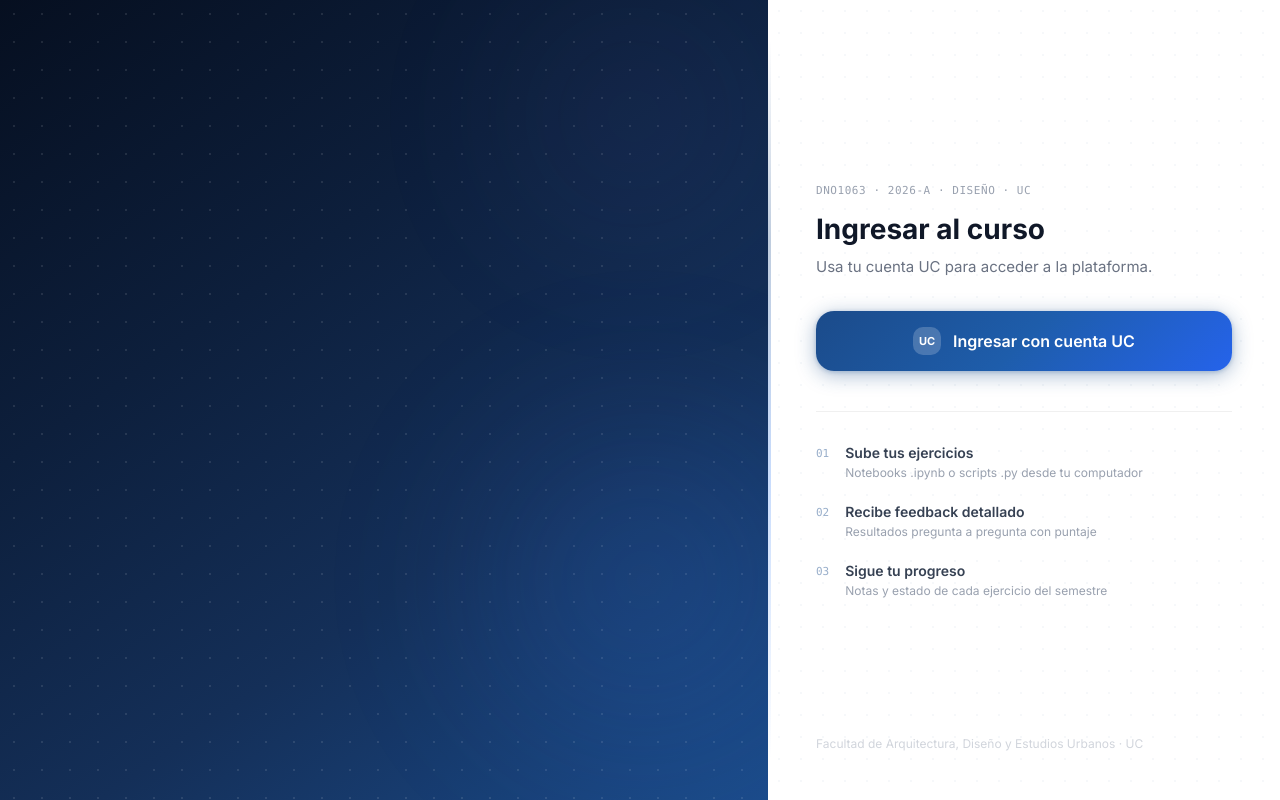
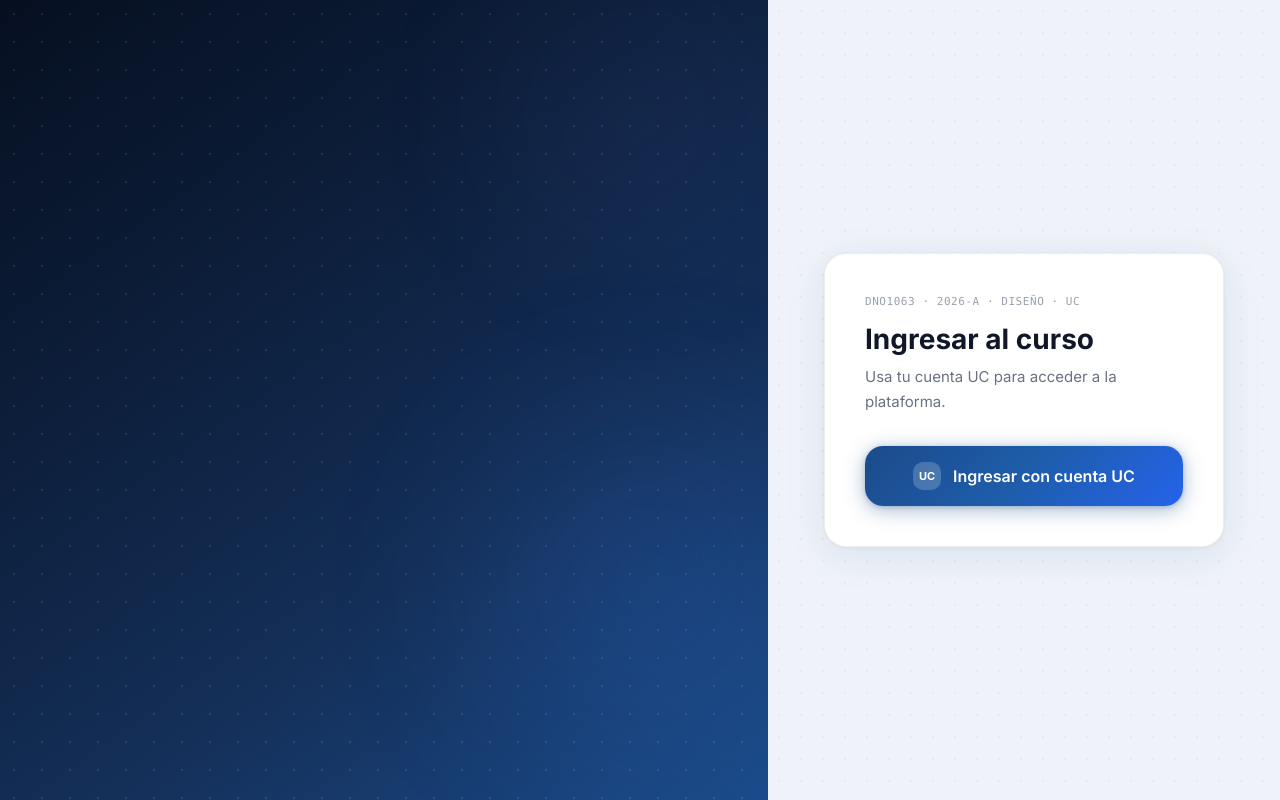
Before and after one commit to estardacs/pcomp-exercises, a Next.js app: page /login in a window 1280 px wide. Built offline with nearby package versions, Linux system fonts and the light colour scheme.

Commit message:
Login: card centrada en panel derecho, quita feature list y footer duplicado

```diff
--- a/app/login/page.tsx
+++ b/app/login/page.tsx
@@ -174,31 +174,30 @@ export default function LoginPage() {
       </div>
 
       {/* ══ PANEL DERECHO ══ */}
-      <div className="flex-1 flex flex-col relative overflow-hidden" style={{ background: '#ffffff' }}>
-
-        {/* Left accent stripe */}
-        <div className="absolute left-0 top-0 bottom-0 w-[3px]" style={{
-          background: 'linear-gradient(180deg, transparent 5%, #1B4B8A 30%, #3B82F6 60%, transparent 95%)',
-          opacity: 0.28,
-        }} />
+      <div className="flex-1 flex flex-col items-center justify-center relative overflow-hidden px-10"
+        style={{ background: '#EFF3F9' }}>
 
         {/* Subtle dot texture */}
         <div className="absolute inset-0 pointer-events-none" style={{
-          backgroundImage: 'radial-gradient(circle, rgba(27,75,138,0.04) 1px, transparent 1px)',
+          backgroundImage: 'radial-gradient(circle, rgba(27,75,138,0.055) 1px, transparent 1px)',
           backgroundSize: '22px 22px',
         }} />
 
         {/* Mobile header */}
-        <div className="lg:hidden relative z-10 px-8 pt-12 pb-8 text-center login-drift"
+        <div className="lg:hidden relative z-10 mb-8 text-center login-drift"
           style={{ animationDelay: '0.1s' }}>
           <h1 className="text-2xl font-bold text-gray-900">Pensamiento Computacional</h1>
           <p className="text-gray-500 text-sm mt-1">DNO1063 · 2026-A · Diseño · UC</p>
         </div>
 
-        {/* Main content */}
-        <div className="relative z-10 flex flex-col h-full px-12 py-12">
-          <div className="flex-1 flex flex-col justify-center">
-            <div className="login-drift w-full max-w-[420px]" style={{ animationDelay: '0.25s' }}>
+        {/* Card */}
+        <div className="relative z-10 login-drift w-full max-w-[400px] rounded-3xl px-10 py-10"
+          style={{
+            background: '#ffffff',
+            border: '1px solid rgba(0,0,0,0.07)',
+            boxShadow: '0 8px 40px rgba(27,75,138,0.1), 0 1px 4px rgba(0,0,0,0.06)',
+            animationDelay: '0.25s',
+          }}>
 
           <p className="text-[11px] font-mono text-gray-400 tracking-wider uppercase mb-3">
             DNO1063 · 2026-A · Diseño · UC
@@ -234,30 +233,6 @@ export default function LoginPage() {
             </button>
           </a>
 
-              {/* Feature list */}
-              <div className="mt-10 pt-8 space-y-5" style={{ borderTop: '1px solid #f0f0f0' }}>
-                {[
-                  { num: '01', label: 'Sube tus ejercicios', sub: 'Notebooks .ipynb o scripts .py desde tu computador' },
-                  { num: '02', label: 'Recibe feedback detallado', sub: 'Resultados pregunta a pregunta con puntaje' },
-                  { num: '03', label: 'Sigue tu progreso', sub: 'Notas y estado de cada ejercicio del semestre' },
-                ].map(item => (
-                  <div key={item.num} className="flex items-start gap-4">
-                    <span className="font-mono text-[11px] tabular-nums shrink-0 mt-0.5"
-                      style={{ color: 'rgba(27,75,138,0.45)' }}>{item.num}</span>
-                    <div>
-                      <p className="text-sm font-semibold text-gray-700 leading-tight">{item.label}</p>
-                      <p className="text-xs text-gray-400 mt-0.5 leading-relaxed">{item.sub}</p>
-                    </div>
-                  </div>
-                ))}
-              </div>
-
-            </div>
-          </div>
-
-          <div className="login-drift" style={{ animationDelay: '0.6s' }}>
-            <p className="text-xs text-gray-300">Facultad de Arquitectura, Diseño y Estudios Urbanos · UC</p>
-          </div>
         </div>
       </div>
 
```
Lines whose indentation alone changed are shown as unchanged.
